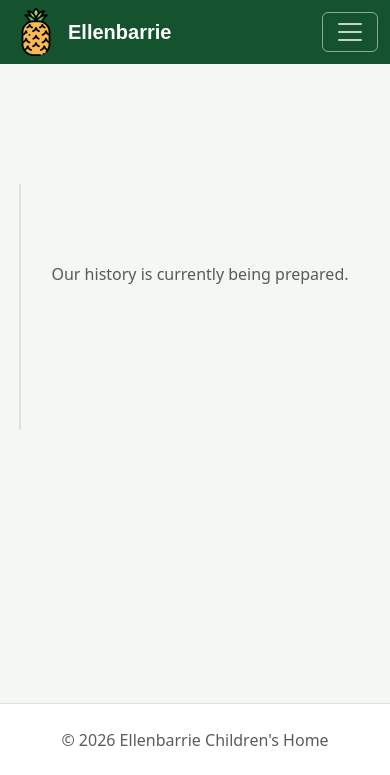
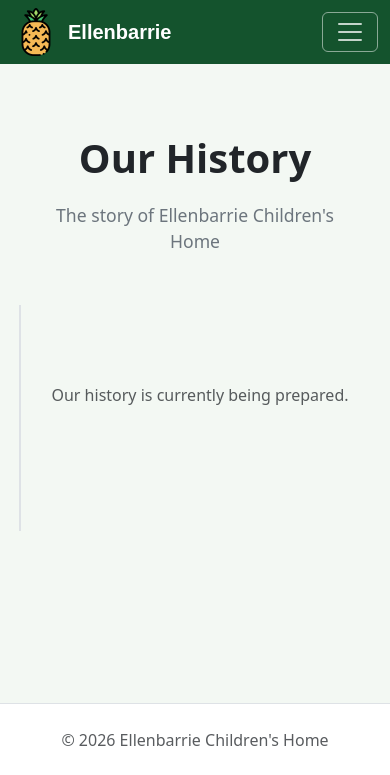
Before and after one commit to larslover/ellenbarrie, a Django app: page /history/ in a window 390 px wide. Shown: the top 775 px of the page. Run offline with Django 5.2, Linux system fonts and the light colour scheme; data that the repository does not hold is empty.

Commit message:
cleaning up history

```diff
--- a/core/templates/core/history.html
+++ b/core/templates/core/history.html
@@ -8,6 +8,10 @@ History | Ellenbarrie Children's Home
 {% block extra_css %}
 
 <style>
+
+    /* ============================================================
+       HEADER
+       ============================================================ */
 
     .history-header {
         padding: 100px 0 70px;
@@ -26,6 +30,10 @@ History | Ellenbarrie Children's Home
         font-size: 1.1rem;
     }
 
+
+    /* ============================================================
+       TIMELINE
+       ============================================================ */
 
     .timeline {
         position: relative;
@@ -49,6 +57,10 @@ History | Ellenbarrie Children's Home
     }
 
 
+    /* ============================================================
+       TIMELINE ENTRY
+       ============================================================ */
+
     .timeline-entry {
         position: relative;
         display: flex;
@@ -61,11 +73,14 @@ History | Ellenbarrie Children's Home
         justify-content: flex-start;
     }
 
-
     .timeline-entry:nth-child(even) {
         justify-content: flex-end;
     }
 
+
+    /* ============================================================
+       CONTENT
+       ============================================================ */
 
     .timeline-content {
         width: 45%;
@@ -77,11 +92,14 @@ History | Ellenbarrie Children's Home
         text-align: right;
     }
 
-
     .timeline-entry:nth-child(even) .timeline-content {
         text-align: left;
     }
 
+
+    /* ============================================================
+       IMAGE
+       ============================================================ */
 
     .timeline-image {
         width: 100%;
@@ -92,6 +110,10 @@ History | Ellenbarrie Children's Home
     }
 
 
+    /* ============================================================
+       YEAR
+       ============================================================ */
+
     .timeline-year {
         display: inline-block;
         font-size: 1rem;
@@ -100,6 +122,10 @@ History | Ellenbarrie Children's Home
     }
 
 
+    /* ============================================================
+       TITLE
+       ============================================================ */
+
     .timeline-title {
         font-size: 1.7rem;
         font-weight: 700;
@@ -107,27 +133,43 @@ History | Ellenbarrie Children's Home
     }
 
 
+    /* ============================================================
+       TEXT
+       ============================================================ */
+
     .timeline-text {
         color: #6c757d;
         line-height: 1.8;
     }
 
 
-    /* Timeline dot */
+    /* ============================================================
+       TIMELINE DOT
+       ============================================================ */
 
     .timeline-dot {
         position: absolute;
+
+        /* Align with the year rather than the image */
+        top: 50px;
         left: 50%;
-        top: 10px;
+
         width: 16px;
         height: 16px;
+
         background: #fff;
         border: 3px solid #0d6efd;
         border-radius: 50%;
+
         transform: translateX(-50%);
+
         z-index: 2;
     }
 
+
+    /* ============================================================
+       MOBILE
+       ============================================================ */
 
     @media (max-width: 767px) {
 
@@ -135,21 +177,25 @@ History | Ellenbarrie Children's Home
             padding: 70px 20px 50px;
         }
 
+
         .history-header h1 {
             font-size: 2.5rem;
         }
 
 
         .timeline {
-            padding-left: 30px;
-            padding-right: 20px;
+            padding: 30px 20px 60px 30px;
         }
 
+
+        /* Move timeline line to the left */
 
         .timeline::before {
             left: 8px;
         }
 
+
+        /* All entries become one column */
 
         .timeline-entry,
         .timeline-entry:nth-child(odd),
@@ -157,6 +203,8 @@ History | Ellenbarrie Children's Home
             justify-content: flex-start;
         }
 
+
+        /* Full-width content */
 
         .timeline-content,
         .timeline-entry:nth-child(odd) .timeline-content,
@@ -166,8 +214,11 @@ History | Ellenbarrie Children's Home
         }
 
 
+        /* Move dot onto the mobile timeline */
+
         .timeline-dot {
             left: 8px;
+            top: 50px;
         }
 
     }
@@ -179,17 +230,31 @@ History | Ellenbarrie Children's Home
 
 {% block content %}
 
+
+<!-- ============================================================
+     HEADER
+     ============================================================ -->
+
 <section class="history-header">
 
     <div class="container">
 
+        <h1>
+            Our History
+        </h1>
 
-
+        <p>
+            The story of Ellenbarrie Children's Home
+        </p>
 
     </div>
 
 </section>
 
+
+<!-- ============================================================
+     TIMELINE
+     ============================================================ -->
 
 <section class="container">
 
@@ -199,28 +264,44 @@ History | Ellenbarrie Children's Home
 
             <article class="timeline-entry">
 
+                <!-- Timeline dot -->
+
                 <div class="timeline-dot"></div>
+
+
+                <!-- Timeline content -->
 
                 <div class="timeline-content">
 
                     {% if entry.image %}
+
                         <img
                             src="{{ entry.image.url }}"
                             alt="{{ entry.title }}"
                             class="timeline-image"
                         >
+
                     {% endif %}
 
+
                     <div class="timeline-year">
+
                         {{ entry.year }}
+
                     </div>
 
+
                     <h2 class="timeline-title">
+
                         {{ entry.title }}
+
                     </h2>
 
+
                     <div class="timeline-text">
+
                         {{ entry.content|linebreaks }}
+
                     </div>
 
                 </div>
@@ -232,7 +313,9 @@ History | Ellenbarrie Children's Home
             <div class="text-center py-5">
 
                 <p class="text-muted">
+
                     Our history is currently being prepared.
+
                 </p>
 
             </div>
@@ -243,4 +326,5 @@ History | Ellenbarrie Children's Home
 
 </section>
 
+
 {% endblock %}
```
